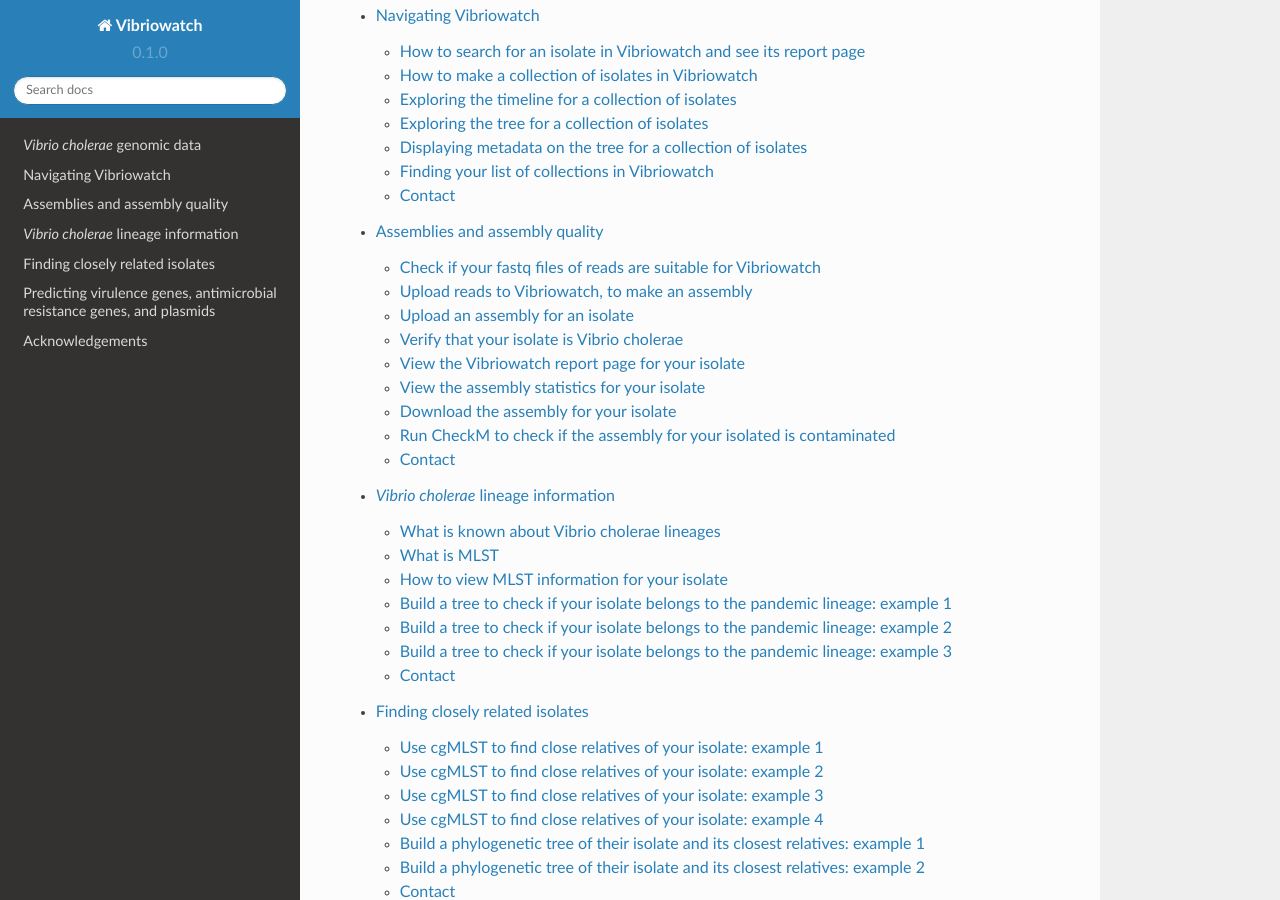
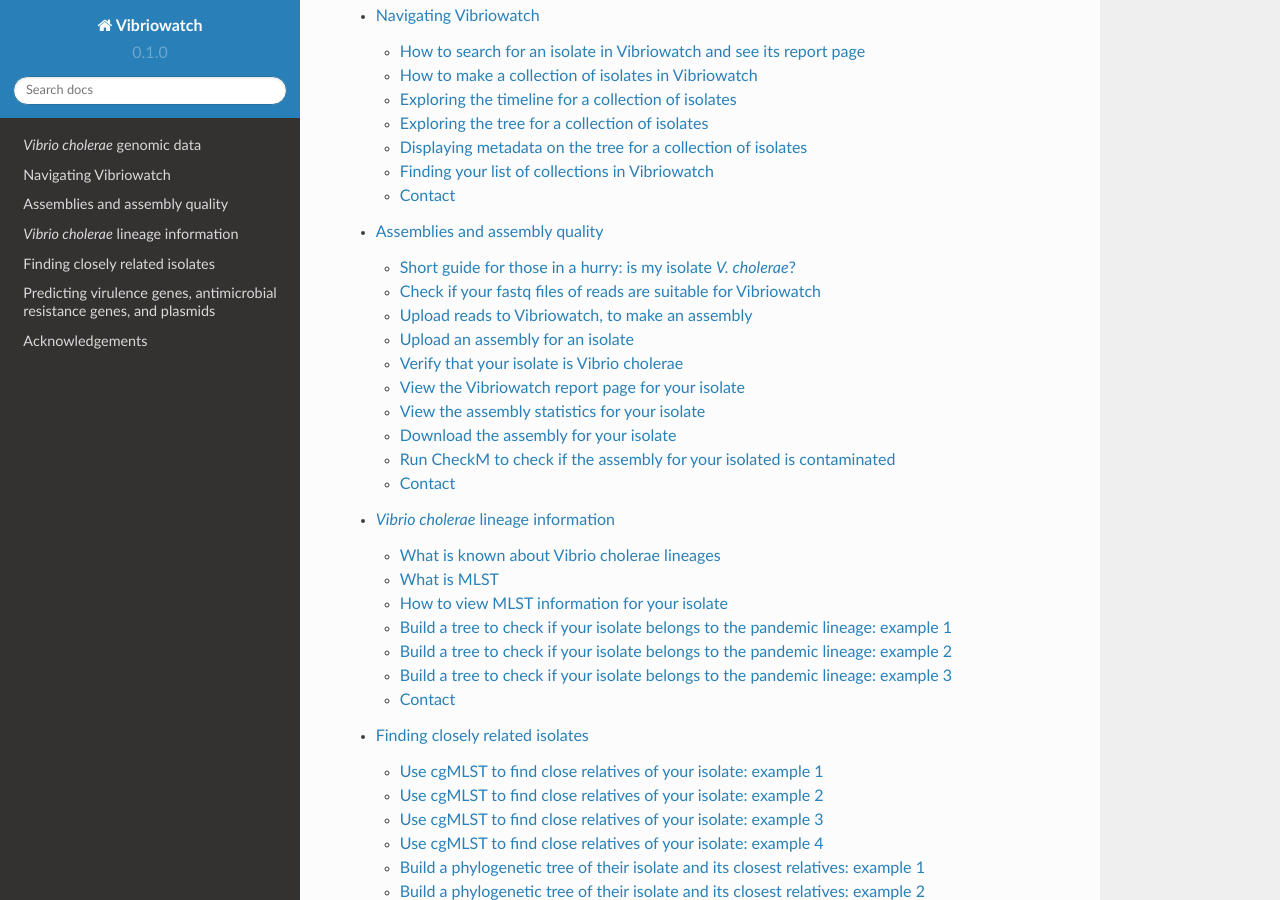
Before and after one commit to avrilcoghlan/vibriowatch, a Sphinx documentation site: the page built from docs/source/index.rst, in a window 1280 px wide and 900 px high, scrolled down 1324 px. Built offline with Sphinx 7.4.7 and the Read the Docs theme 2.0.0, drawn with Linux system fonts in a browser that asks for light colours.

Commit message:
Update assemblies.rst
Add short guide section.

```diff
--- a/docs/source/assemblies.rst
+++ b/docs/source/assemblies.rst
@@ -1,8 +1,9 @@
 Assemblies and assembly quality
 ===============================
 
-In this section, we will describe how you can:
+This section will cover:
 
+* `Short guide for those in a hurry: is my isolate *V. cholerae*?`_.
 * `Check if your fastq files of reads are suitable for Vibriowatch`_.
 * `Upload reads to Vibriowatch, to make an assembly`_.
 * `Upload an assembly for an isolate`_.
@@ -12,16 +13,19 @@
 * `Download the assembly for your isolate`_.
 * `Run CheckM to check if the assembly for your isolated is contaminated`_.
 
-If you have fastq files of reads for an isolate, you can upload them to Vibriowatch to make an assembly for your isolate.
+Short guide for those in a hurry: is my isolate *V. cholerae*?
+--------------------------------------------------------------
 
-Alternatively, if you already have an assembly for your isolate, you can upload the assembly to Vibriowatch.
-
-When you upload fastq files or assemblies to Vibriowatch, they are stored in your private Vibriowatch account, and can only be viewed or analysed by you and nobody else.
+Bla bla.
 
 Check if your fastq files of reads are suitable for Vibriowatch
 ---------------------------------------------------------------
 
 If you have fastq files of reads for your isolate, you can upload the fastq files to Vibriowatch to make an assembly.
+
+Alternatively, if you already have an assembly for your isolate, you can upload the assembly to Vibriowatch (see `Upload an assembly for an isolate`_).
+
+When you upload fastq files or assemblies to Vibriowatch, they are stored in your private Vibriowatch account, and can only be viewed or analysed by you and nobody else.
 
 The maximum file size that Vibriowatch can accept for a zipped fastq file (that is, zipped with file names ending in .gz) is 500 Mbyte.
 
```
